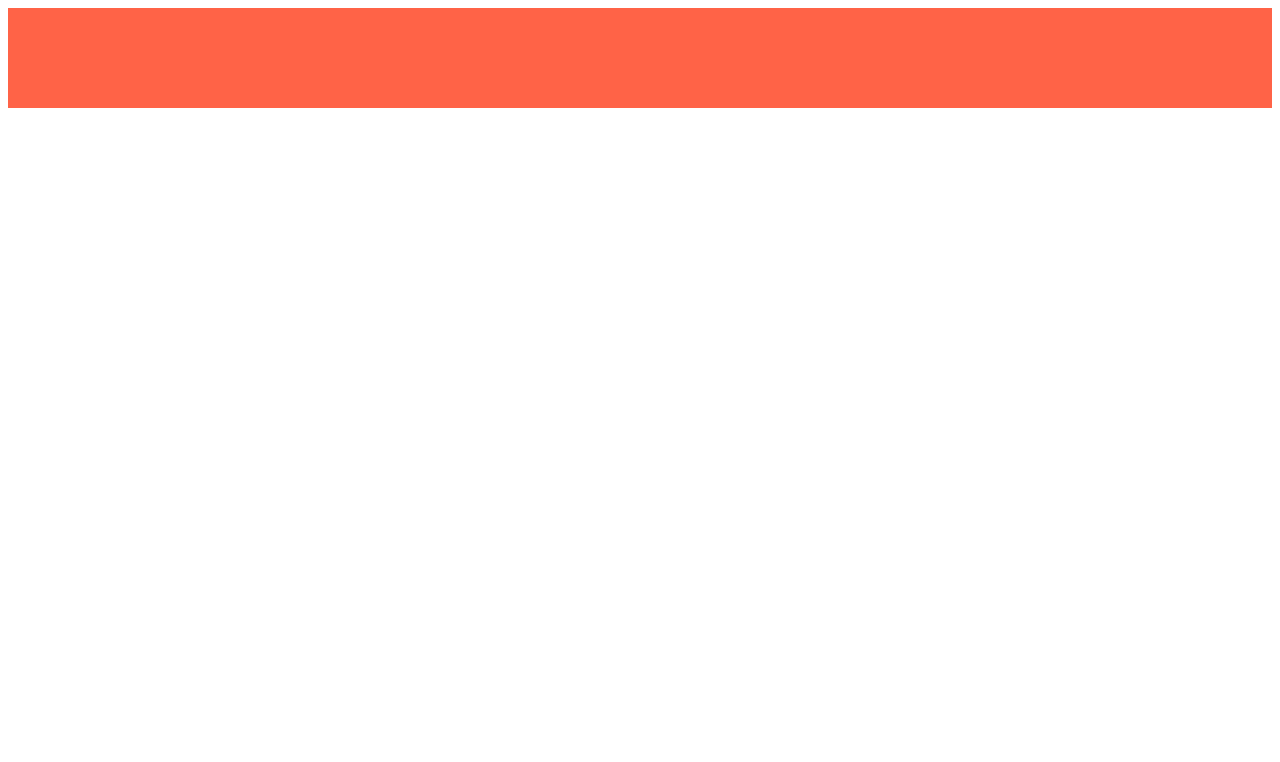
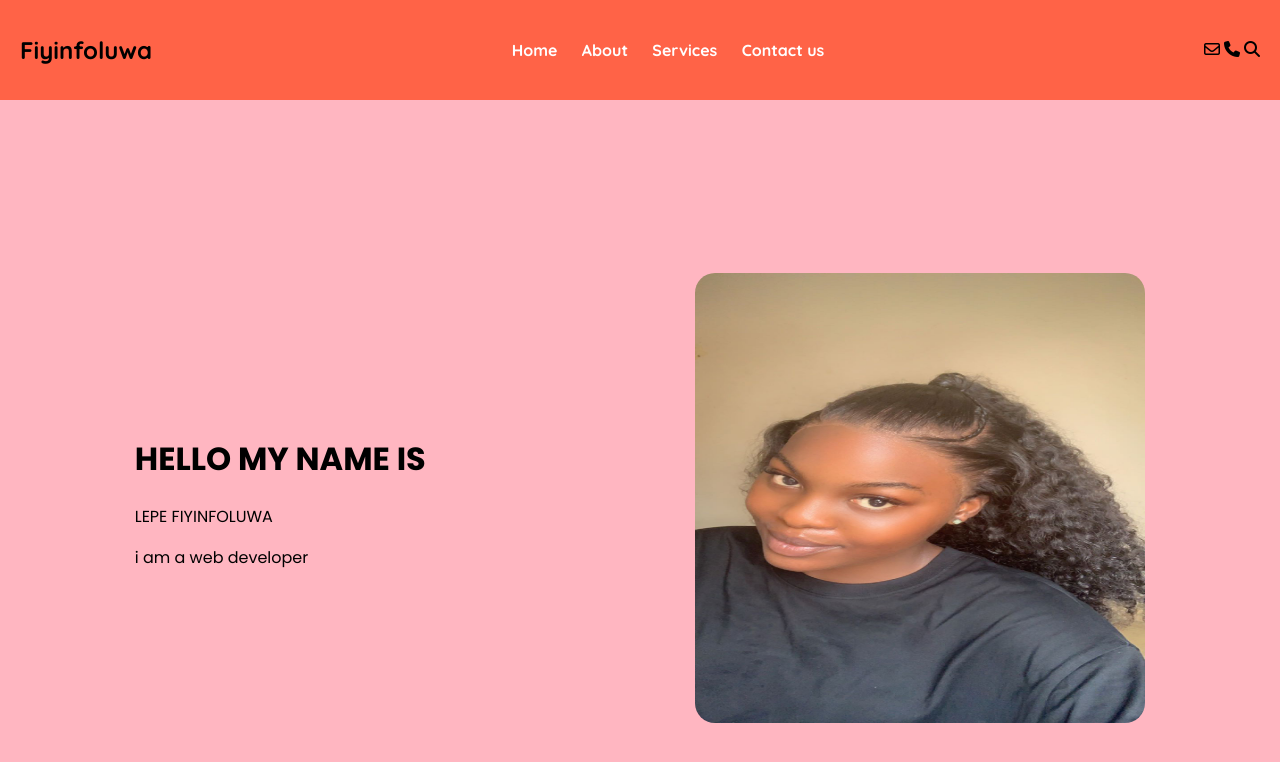
Before and after one commit to fiy-73/css, a plain HTML site: page index.html in a window 1280 px wide. Drawn offline with Linux system fonts and the light colour scheme; a web font is replaced by a local one.

Commit message:
my portfolio

```diff
--- a/index.html
+++ b/index.html
@@ -1,13 +1,65 @@
 <!DOCTYPE html>
 <html lang="en">
-<head>
+
+    <style>
+        main{
+            height: 100vh;
+            width: 100%; background-color: lightpink;
+            display: flex;
+            align-items: center;
+            justify-content: space-around;
+        }
+        img{
+            width: 450px;
+            height: 450px;
+            border-radius: 20px;
+
+        }
+    </style>
     <meta charset="UTF-8">
     <meta name="viewport" content="width=device-width, initial-scale=1.0">
     <title>css class</title>
+    <link rel="stylesheet" href="https://cdnjs.cloudflare.com/ajax/libs/font-awesome/6.6.0/css/all.min.css" integrity="sha512-Kc323vGBEqzTmouAECnVceyQqyqdsSiqLQISBL29aUW4U/M7pSPA/gEUZQqv1cwx4OnYxTxve5UMg5GT6L4JJg==" crossorigin="anonymous" referrerpolicy="no-referrer" />
+    <link rel="preconnect" href="https://fonts.googleapis.com">
+<link rel="preconnect" href="https://fonts.gstatic.com" crossorigin>
+<link href="https://fonts.googleapis.com/css2?family=Quicksand:wght@300..700&display=swap" rel="stylesheet">
+<link rel="preconnect" href="https://fonts.googleapis.com">
+<link rel="preconnect" href="https://fonts.gstatic.com" crossorigin>
+<link href="https://fonts.googleapis.com/css2?family=Danfo&family=Poppins:ital,wght@0,100;0,200;0,300;0,400;0,500;0,600;0,700;0,800;0,900;1,100;1,200;1,300;1,400;1,500;1,600;1,700;1,800;1,900&family=Quicksand:wght@300..700&display=swap" rel="stylesheet">
 </head>
-<body>
-    <nav style="width: 100%; height: 100px; background-color: tomato;">
+<body style="margin: 0; padding: 0;">
+    <nav style="width: 100%; height: 100px; background-color: tomato;display: flex; align-items: center; justify-content: space-between; padding-right: 20px; padding-left: 20px; box-sizing: border-box;">
+        <div>
+            <h2 style="font-family: quicksand;">Fiyinfoluwa</h2>
+        </div>
+
+        <div style="font-family: quicksand;">
+            <a href="" style="text-decoration: none; margin-right: 20px; color: white; font-weight: bold;">Home</a>
+            <a href="" style="text-decoration: none; margin-right: 20px; color: white; font-weight: bold;">About</a>
+            <a href="" style="text-decoration: none; margin-right: 20px; color: white; font-weight: bold;">Services</a>
+            <a href="" style="text-decoration: none; margin-right: 20px; color: white; font-weight: bold;">Contact us</a>
+        </div>
+
+        <div>
+            <i class="fa-regular fa-envelope"></i>
+            <i class="fa-solid fa-phone"></i>
+            <i class="fa-solid fa-magnifying-glass"></i>
+        </div>
 
     </nav>
+    <main>
+        <div>
+            <div style="font-family: poppins;">
+                <h1>HELLO MY NAME IS</h1>
+                <h2">LEPE FIYINFOLUWA</h2>
+                <P>i am a web developer</P>
+            </div>
+
+        </div>
+        <div>
+            <img src="selfie 4.JPG" alt="">
+
+        </div>
+    </main>
 </body>
 </html>
```
Also changed, not shown: selfie 4.JPG (added).
